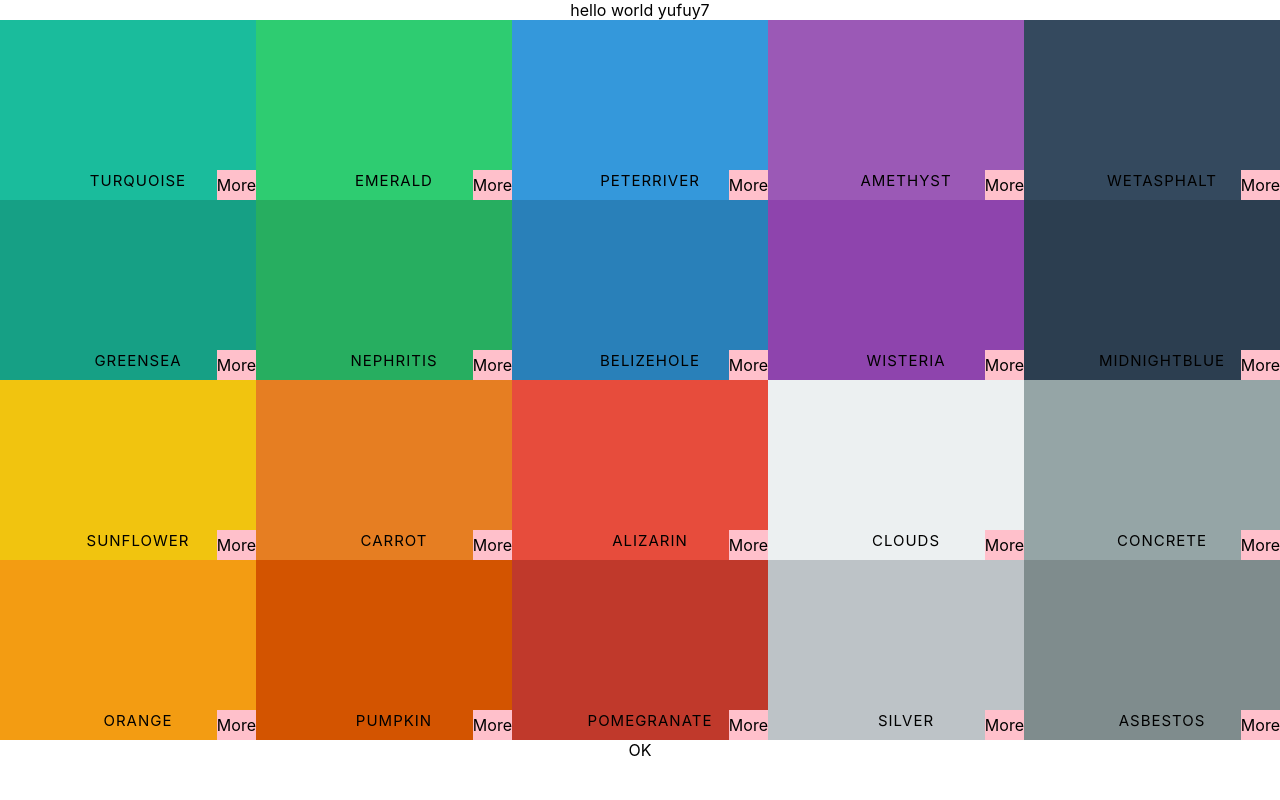
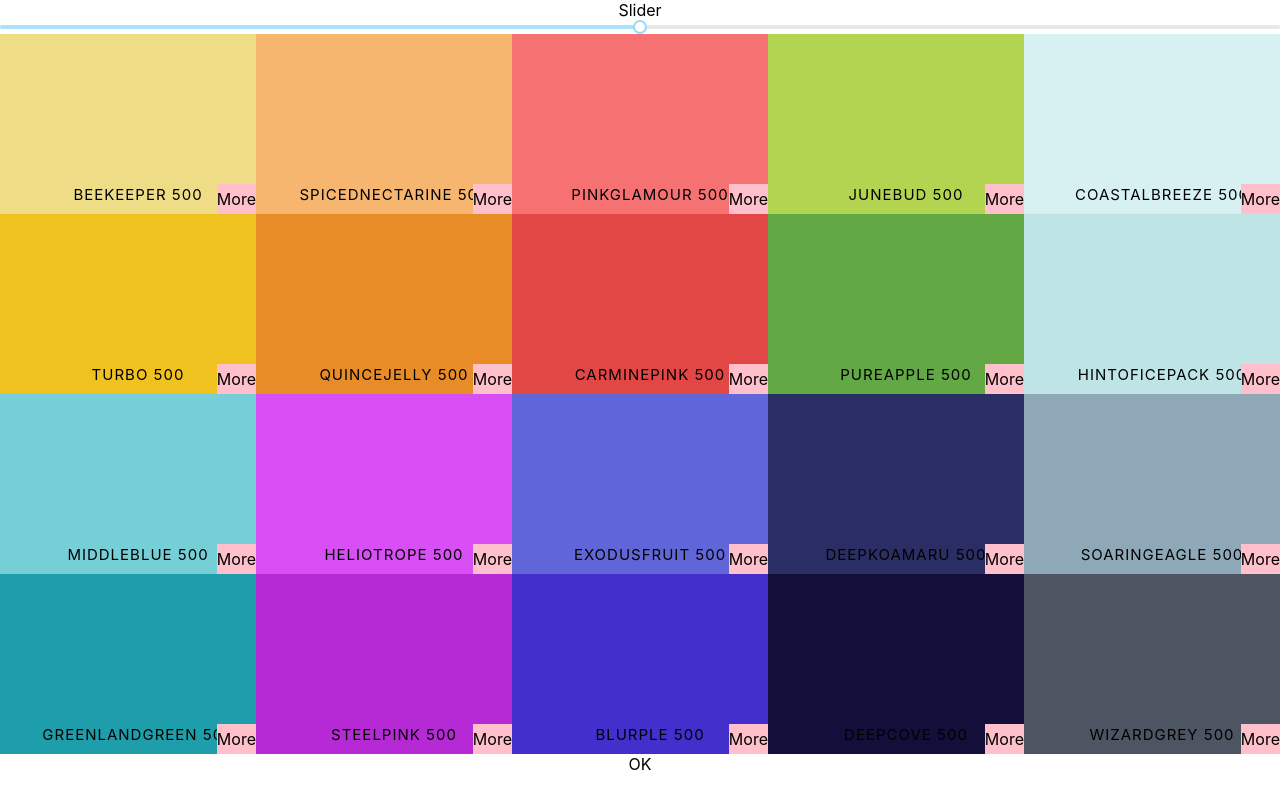
Before and after one commit to tinysheep007/Palette, a React (Create React App) app: page / in a window 1280 px wide. Built offline with nearby package versions, Linux system fonts and the light colour scheme.

Commit message:
added slider

```diff
--- a/package.json
+++ b/package.json
@@ -7,10 +7,12 @@
     "@testing-library/react": "^11.2.7",
     "@testing-library/user-event": "^12.8.3",
     "chroma-js": "^2.1.2",
+    "rc-slider": "^9.7.2",
     "react": "^17.0.2",
     "react-copy-to-clipboard": "^5.0.3",
     "react-dom": "^17.0.2",
     "react-scripts": "4.0.3",
+    "start": "^5.1.0",
     "web-vitals": "^1.1.2"
   },
   "scripts": {
--- a/src/App.js
+++ b/src/App.js
@@ -7,10 +7,10 @@
 
 class App extends Component {
   render() {
-    console.log(generatePalette(seedColors[4]));
+
     return (
       <div className="App">
-        <Palette {...seedColors[1]}/>
+        <Palette palette={generatePalette(seedColors[4])}/>
 
       </div>
     );
--- a/src/Palette.js
+++ b/src/Palette.js
@@ -2,16 +2,37 @@
 import ColorBox from './ColorBox';
 import Ok from './Ok';
 import './Palette.css';
+import Slider from 'rc-slider';
+import 'rc-slider/assets/index.css';
 class Palette extends Component{
+    constructor(props){
+        super(props);
+        this.state={
+            level:500
+        }
+        this.changeLevel=this.changeLevel.bind(this);
+    }
+    changeLevel(newlevel){
+        this.setState({
+            level: newlevel
+        });
 
-
+    }
     render(){
-        let colorBoxes = this.props.colors.map(color => (
-            <ColorBox background={color.color} name={color.name}/>
+        const { level } =this.state;
+        let colorBoxes = this.props.palette.colors[level].map(color => (
+            <ColorBox background={color.hex} name={color.name}/>
         ));
         return (
             <div className="Palette">
-                hello world yufuy7
+                Slider
+                <Slider
+                    defaultValue={ level }
+                    step={100}
+                    min={100}
+                    max={900}
+                    onAfterChange={this.changeLevel}
+                />
                 <div className="Palette-Colors">
                     {colorBoxes}
 
```
Also changed, not shown: 1 other file (tests, documents, lock files or other folders).
